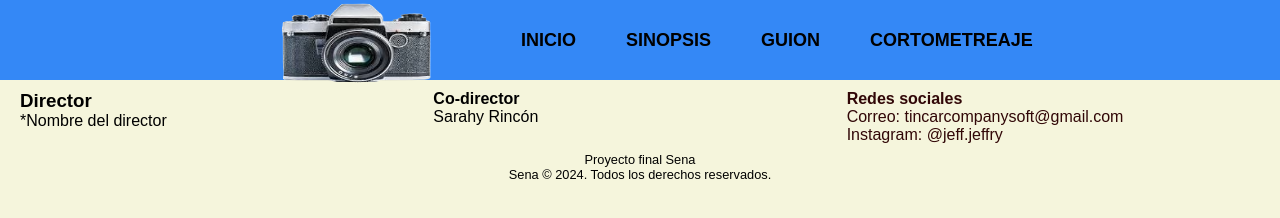
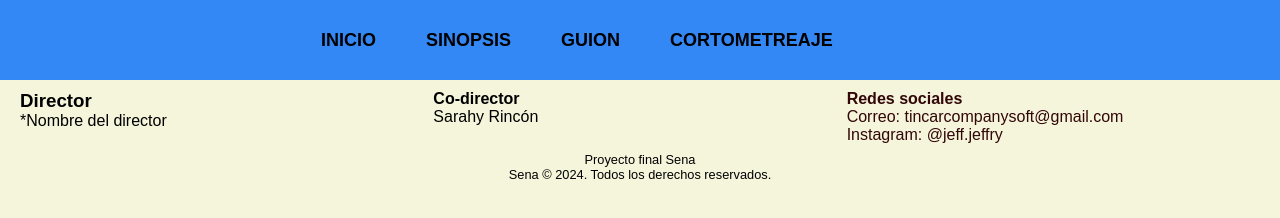
Before and after one commit to dahernandez2001/Cortometraje, a plain HTML site: page index.html in a window 1280 px wide. Drawn offline with Linux system fonts and the light colour scheme.

Commit message:
Update index.html

```diff
--- a/index.html
+++ b/index.html
@@ -10,7 +10,7 @@
   <header class="header">
     <nav class="nav">
       <div class="Logo">
-          <img class="imagen" src="imagenes/file.png">
+
       </div>
 
          <ul class="Nav-links">
```
